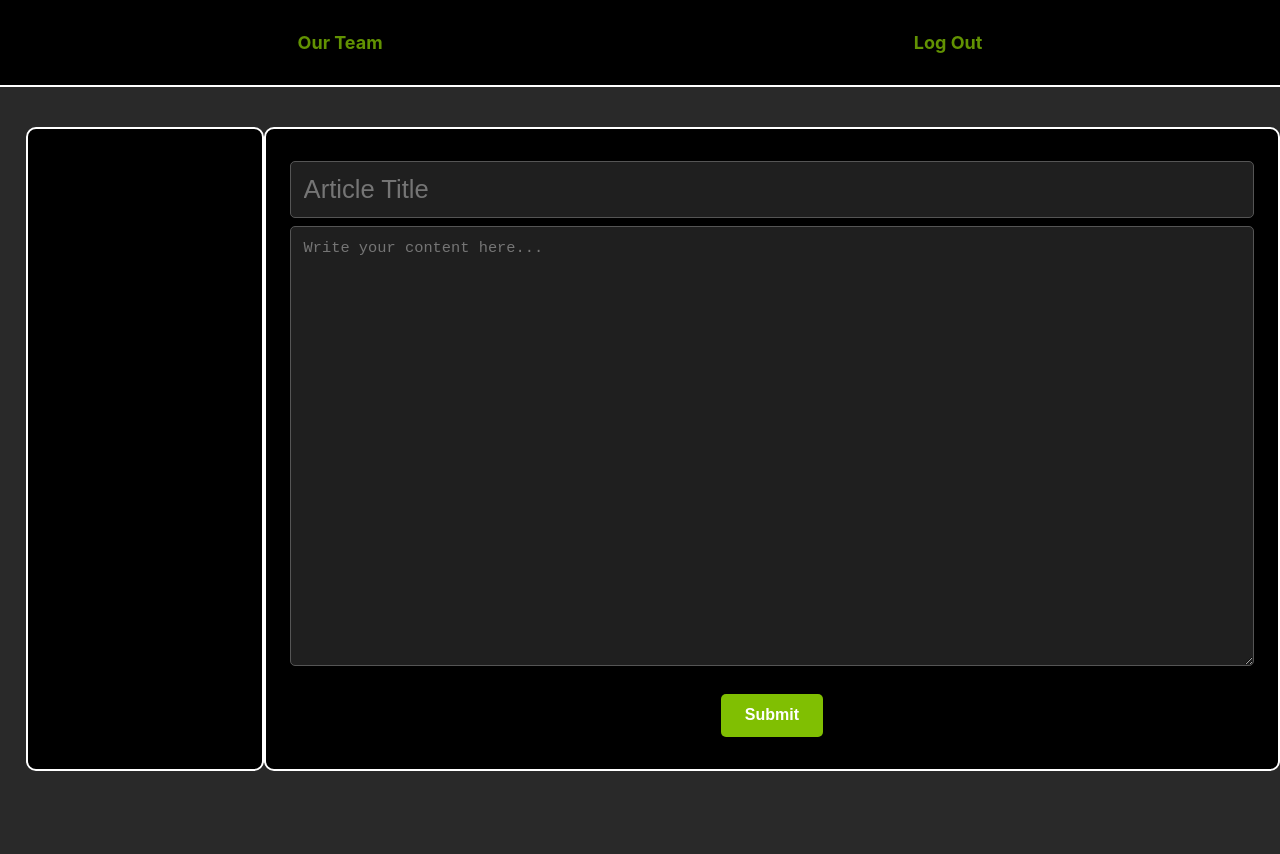
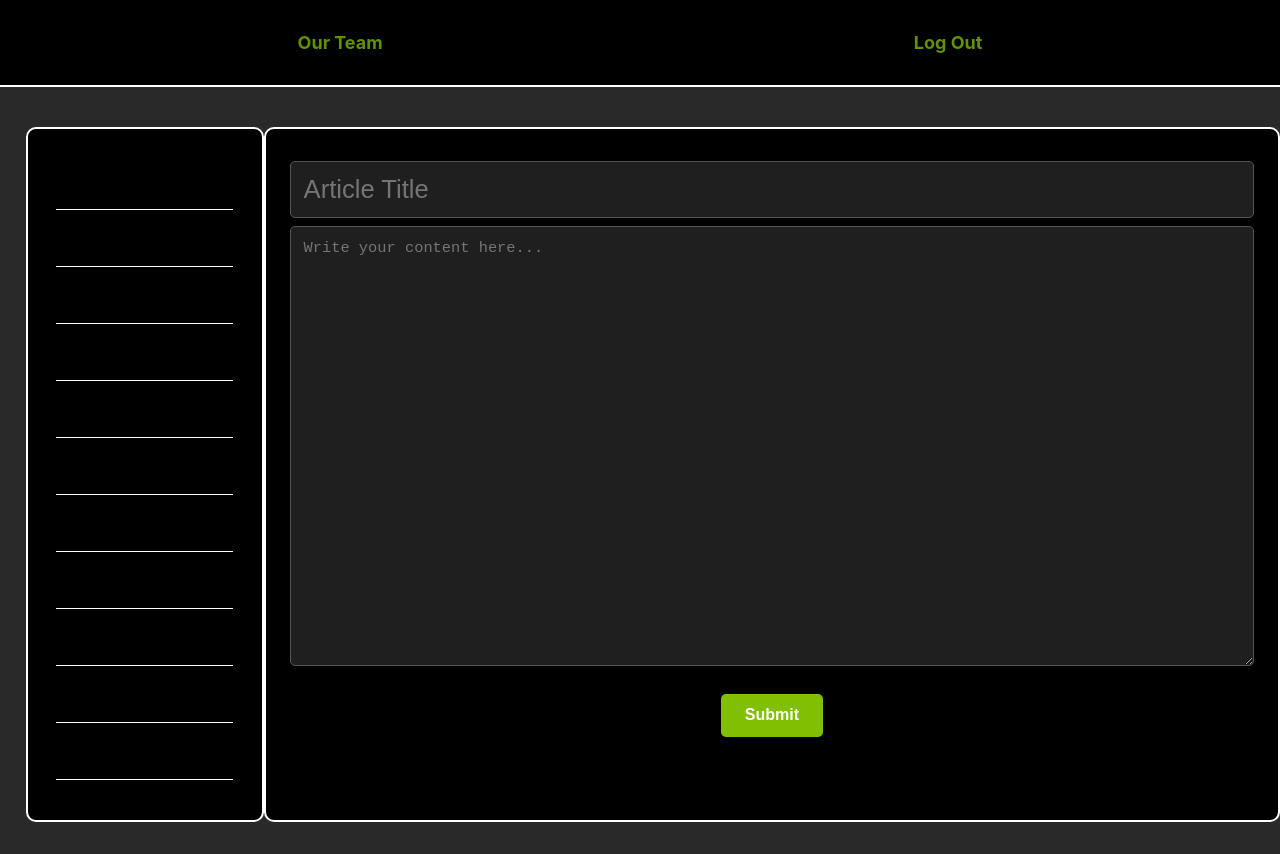
Before and after one commit to cr9169/TechOps, a React (Vite) app in the folder front/: page /homePage in a window 1280 px wide. Before the commit the page ends 803 px from the top, so only its background shows below. Built offline with nearby package versions, Linux system fonts and the light colour scheme.

Commit message:
feat: added hr elements to SecondaryNavBar

```diff
--- a/front/src/components/HomePage/HomePage.tsx
+++ b/front/src/components/HomePage/HomePage.tsx
@@ -15,7 +15,7 @@ const HomePage: React.FC = ({}: {}) => {
     <div className="home-main-container">
       <MainNavBar />
       <div className="home-windows-section">
-          <SecondaryNavBar />
+        <SecondaryNavBar />
         <div className="home-article-container">
           <input
             type="text"
--- a/front/src/components/HomePage/SecondaryNavBar/SecondaryNavBar.scss
+++ b/front/src/components/HomePage/SecondaryNavBar/SecondaryNavBar.scss
@@ -1,6 +1,9 @@
 @import "../../../styles/dark.scss";
 
 .secondary-nav-main-container {
+  display: flex;
+  flex-direction: column;
+  align-content: space-around;
   width: 20rem;
   max-width: 25%;
   margin: 5vh 0 4vh 2vw;
@@ -11,3 +14,10 @@
   overflow-y: auto;
   border: 2px solid $theme-card-border-color;
 }
+
+.secondary-nav-main-container hr {
+  width: 95%;
+  border: none;
+  border-top: 1.5px solid $theme-card-border-color;
+  margin-top: 3rem;
+}
--- a/front/src/components/HomePage/SecondaryNavBar/SecondaryNavBar.tsx
+++ b/front/src/components/HomePage/SecondaryNavBar/SecondaryNavBar.tsx
@@ -1,7 +1,21 @@
 import "./SecondaryNavBar.scss";
 
 const SecondaryNavBar = () => {
-  return <div className="secondary-nav-main-container"></div>;
+  return (
+    <div className="secondary-nav-main-container">
+      <hr />
+      <hr />
+      <hr />
+      <hr />
+      <hr />
+      <hr />
+      <hr />
+      <hr />
+      <hr />
+      <hr />
+      <hr />
+    </div>
+  );
 };
 
 export default SecondaryNavBar;
```
